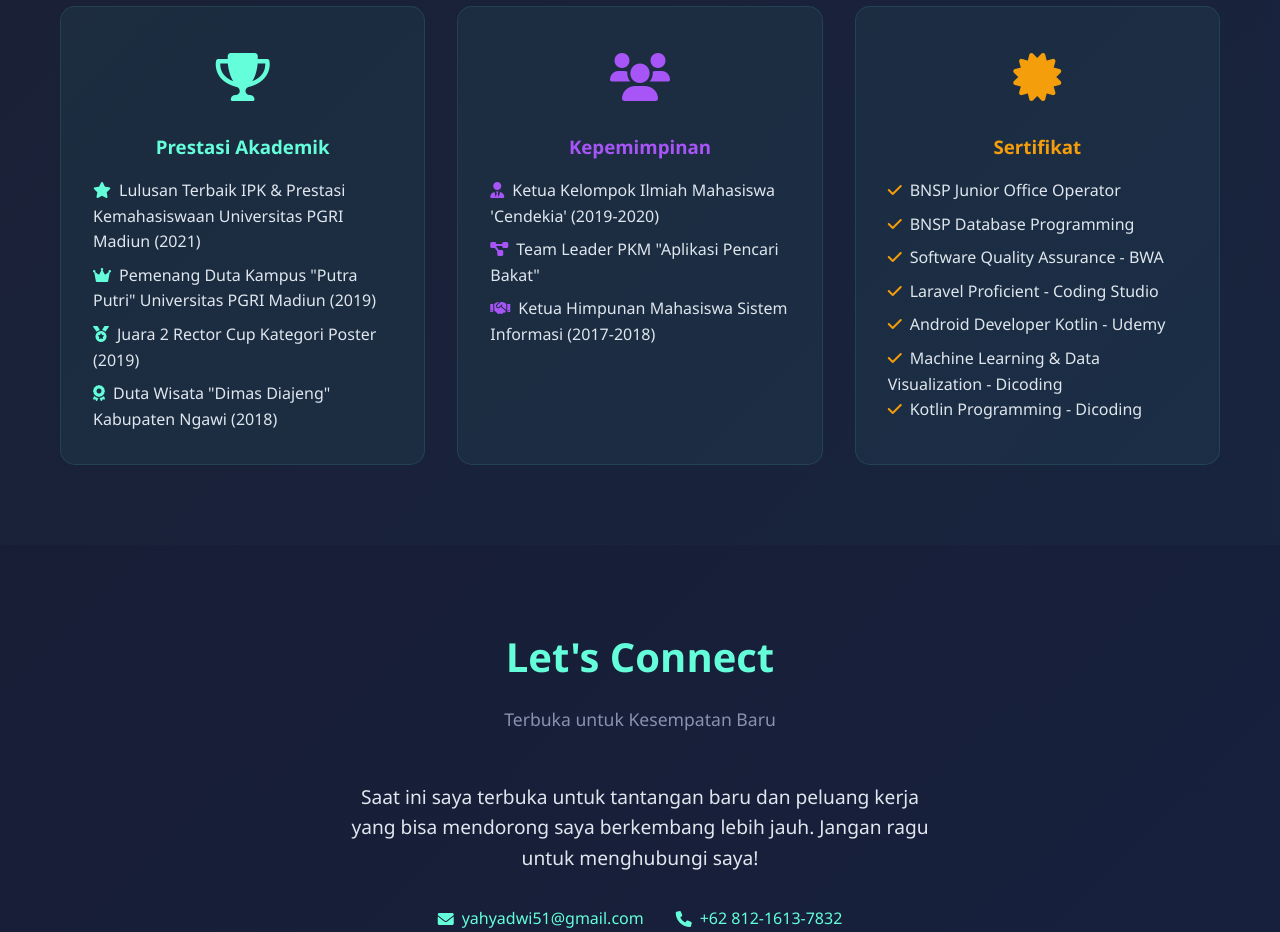
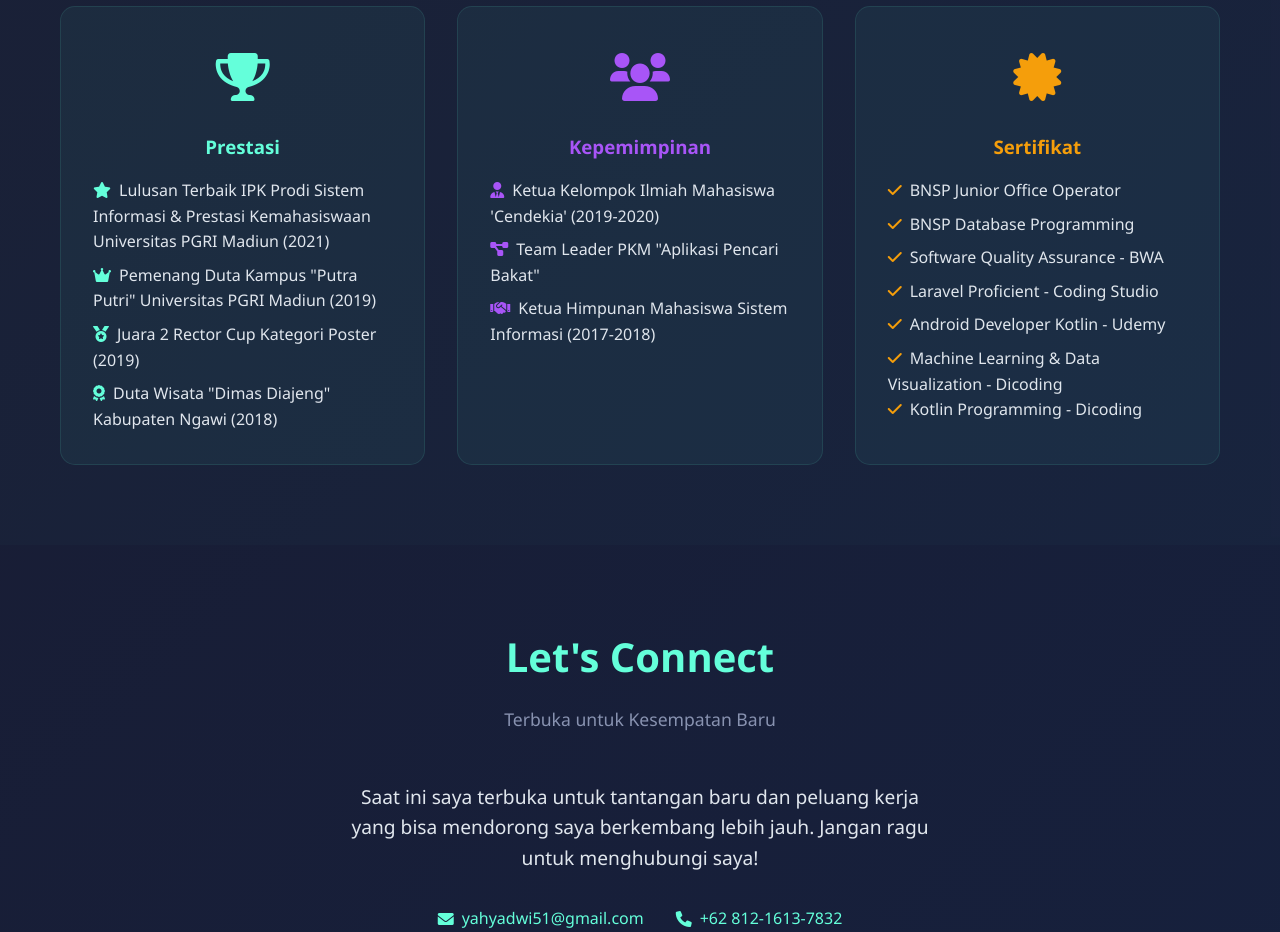
Before and after one commit to yahyadwi/yahyadwi.github.io, a plain HTML site: page index.html in a window 1280 px wide. Shown: the part 5560-6492 px from the top of the page. Drawn offline with Linux system fonts and the light colour scheme.

Commit message:
Update academic achievement heading in index.htmlp

```diff
--- a/index.html
+++ b/index.html
@@ -1062,10 +1062,10 @@
                     <div style="font-size: 3rem; color: #64ffda; margin-bottom: 1rem;">
                         <i class="fas fa-trophy"></i>
                     </div>
-                    <h3 style="color: #64ffda; margin-bottom: 1rem;">Prestasi Akademik</h3>
+                    <h3 style="color: #64ffda; margin-bottom: 1rem;">Prestasi</h3>
                     <ul style="text-align: left; list-style: none; padding: 0;">
                         <li style="margin-bottom: 0.5rem;"><i class="fas fa-star"
-                                style="color: #64ffda; margin-right: 0.5rem;"></i>Lulusan Terbaik IPK & Prestasi
+                                style="color: #64ffda; margin-right: 0.5rem;"></i>Lulusan Terbaik IPK Prodi Sistem Informasi & Prestasi
                             Kemahasiswaan Universitas PGRI Madiun (2021)</li>
                         <li style="margin-bottom: 0.5rem;"><i class="fas fa-crown"
                                 style="color: #64ffda; margin-right: 0.5rem;"></i>Pemenang Duta Kampus "Putra
```
